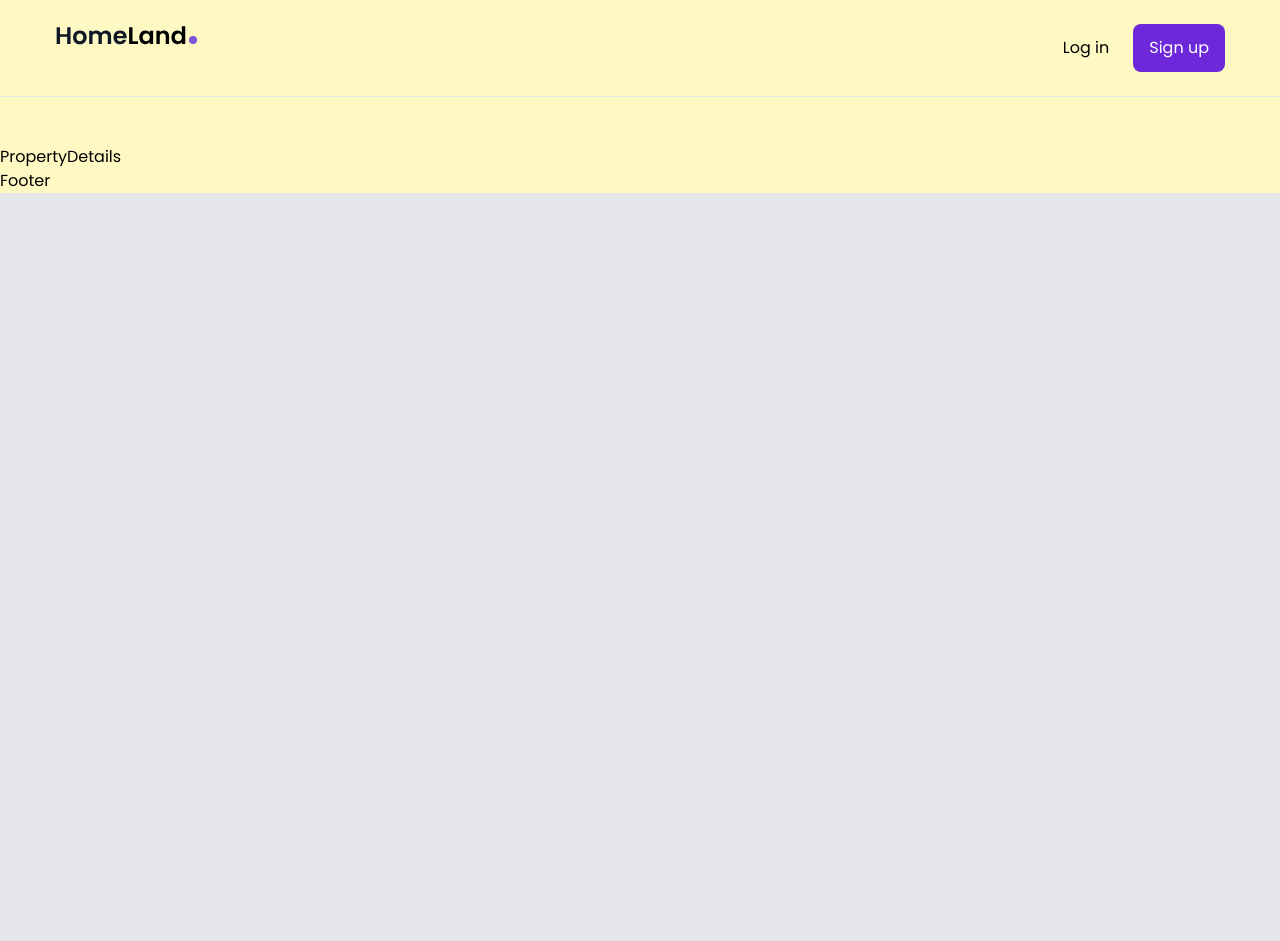
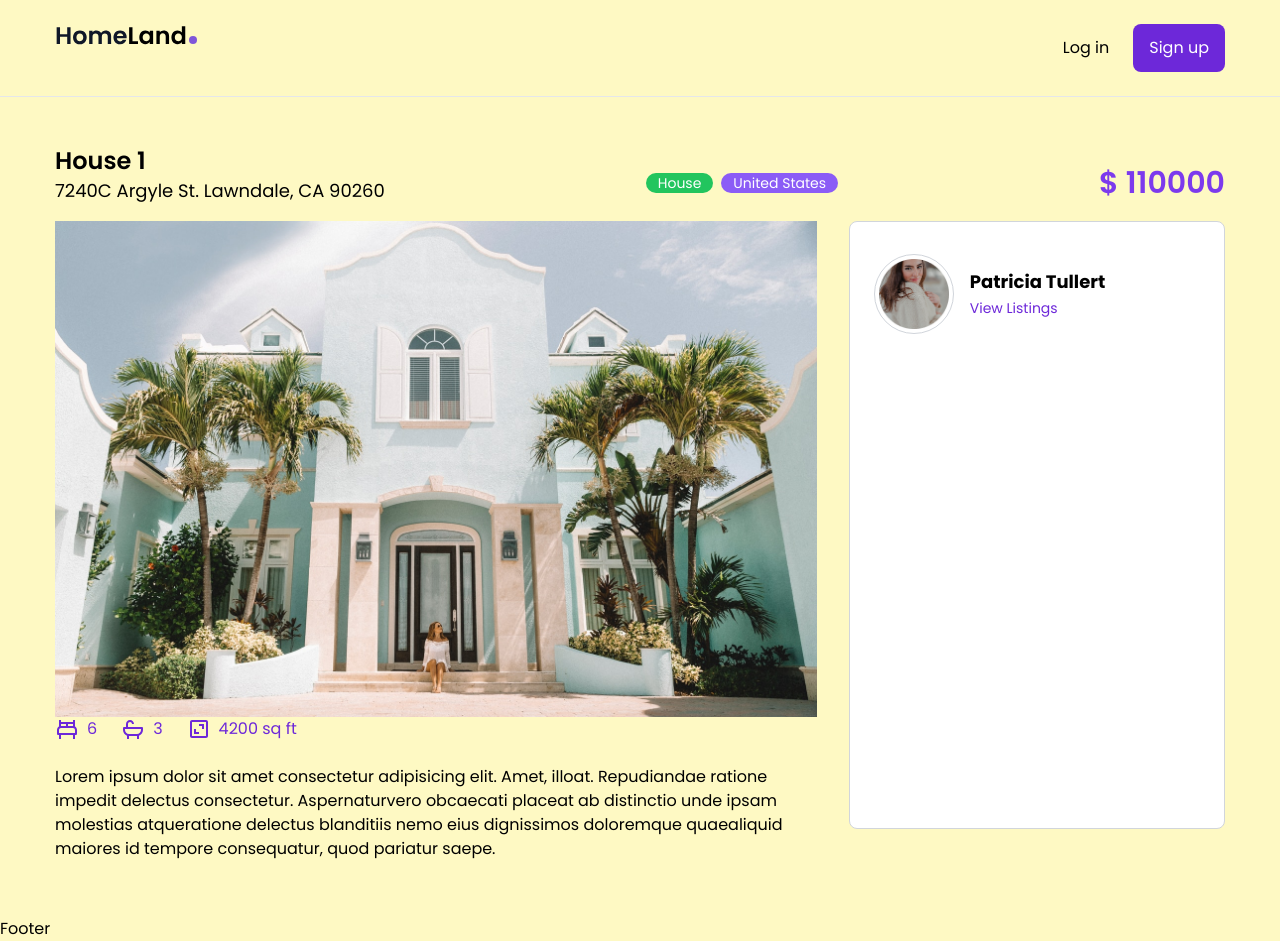
Before and after one commit to koffygeek/realstate, a React (Create React App) app: page /property/1 in a window 1280 px wide. Before the commit the page ends 800 px from the top, so only its background shows below. Built offline with nearby package versions, Linux system fonts and the light colour scheme.

Commit message:
propertydetailspage_debutform

```diff
--- a/src/pages/PropertyDetails.js
+++ b/src/pages/PropertyDetails.js
@@ -21,10 +21,64 @@ const house = housesData.find((house) => {
   return house.id === parseInt(id);
 });
 
-console.log(house);
-
-  return <div>PropertyDetails</div>;
+  return (
+    <section>
+    <div className='container mx-auto min-h-[600px] mb-14'>
+      <div className='flex flex-col lg:flex-row lg:items-center lg:justify-between'>
+        <div>
+          <h2 className='text-2xl font-semibold'> {house.name} </h2>
+          <h3 className='text-lg mb-4'> {house.address}</h3>
+        </div>
+        <div className='mb-4 lg:mb-0 flex gap-x-2 text-sm'>
+          <div className='bg-green-500 text-white px-3 rounded-full'>
+            {house.type}
+            </div>
+            <div className='bg-violet-500 text-white px-3 rounded-full'>
+              {house.country}
+              </div>
+        </div>
+        <div className='text-3xl font-semibold text-violet-600'>
+          $ {house.price}
+        </div>
+      </div>
+      <div className='flex flex-col item-start gap-8 lg:flex-row'>
+        <div className='max-w-[768px]'>
+          <div>
+            <img src={house.imageLg} alt='' />
+          </div>
+          <div className='flex gap-x-6 text-violet-700 mb-6'>
+            <div className='flex gap-x-2 items-center'>
+              <BiBed className='text-2xl' />
+              <div>{house.bedrooms}</div>
+            </div>
+            <div className='flex gap-x-2 items-center'>
+              <BiBath className='text-2xl'/>
+              <div>{house.bathrooms}</div>
+            </div>
+            <div className='flex gap-x-2 items-center'>
+              <BiArea className='text-2xl'/>
+              <div>{house.surface}</div>
+            </div>
+          </div>
+          <div>{house.description}</div>
+        </div>
+        <div className='flex-2 bg-white w-full mb-8 border border-gray-300 rounded-lg px-6 py-8'>
+          <div className='flex items-center gap-x-4 mb-8'>
+            <div className='w-20 h-20 p-1 border border-gray-300 rounded-full'>
+              <img src={house.agent.image} alt='' />
+            </div>
+            <div>
+              <div className='font-bold text-lg'>{house.agent.name}</div>
+              <Link to='' className='text-violet-700 text-sm'>
+                View Listings
+              </Link>
+            </div>
+          </div>
+        </div>
+      </div>
+    </div>
+  </section>
+  );
 };
 
-
 export default PropertyDetails;
```
